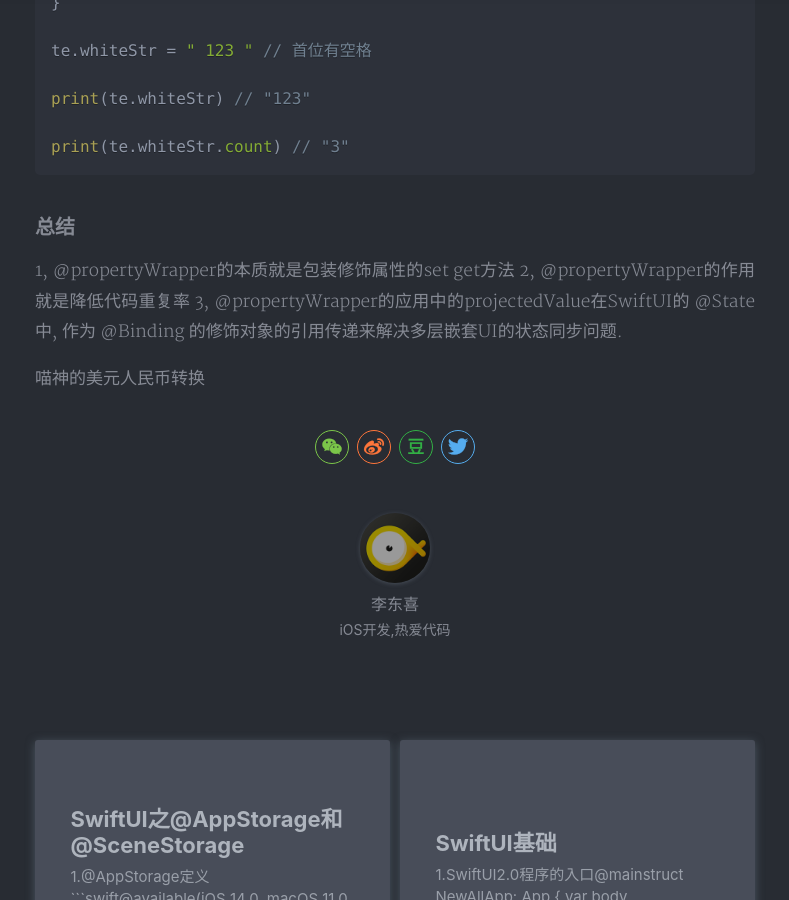
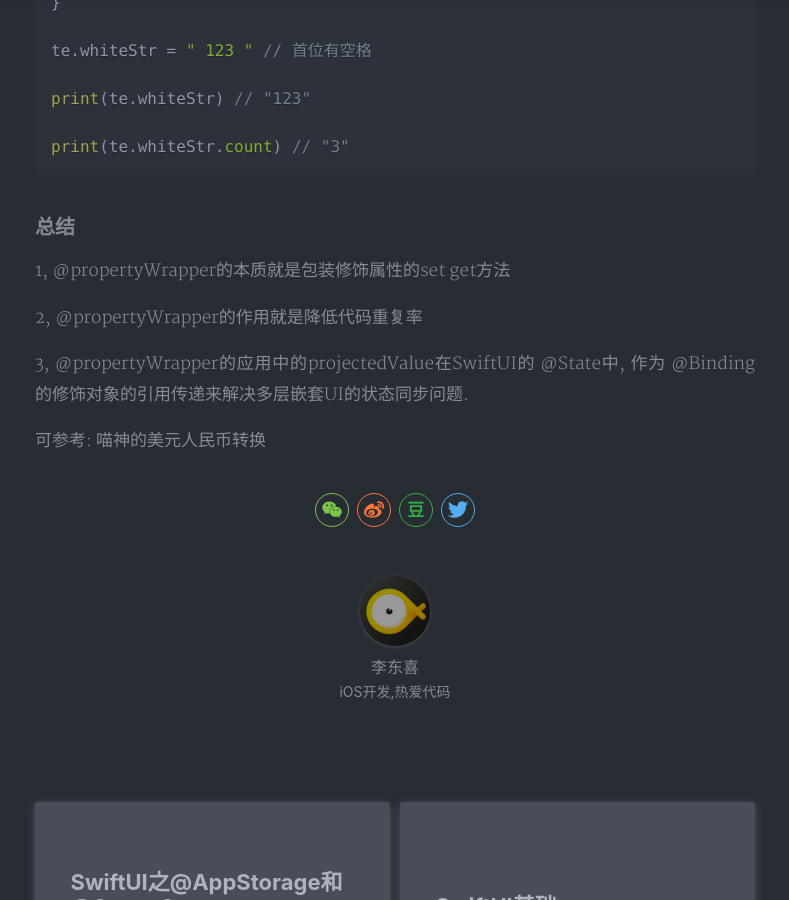
Before and after one commit to dongxiexidu/dongxiexidu.github.com, a Jekyll site: the page built from _posts/2021-06-02-SwiftUI之属性包装器propertyWrapper.md, in a window 1280 px wide and 900 px high, scrolled down 4375 px. Shown: the whole window, without its empty margins (245-1034 px from the left). Built offline with Jekyll 4.4.1, drawn with Linux system fonts in a browser that asks for light colours; nearby versions of some CDN libraries; a style sheet for code colours, icons or effects is not loaded; some of the changed lines change nothing that is shown.

Commit message:
Update 2021-06-02-SwiftUI之属性包装器propertyWrapper.md

```diff
--- a/_posts/2021-06-02-SwiftUI之属性包装器propertyWrapper.md
+++ b/_posts/2021-06-02-SwiftUI之属性包装器propertyWrapper.md
@@ -160,7 +160,9 @@ print(te.whiteStr.count) // "3"
 ### 总结
 
 1, @propertyWrapper的本质就是包装修饰属性的set get方法
+
 2, @propertyWrapper的作用就是降低代码重复率
+
 3, @propertyWrapper的应用中的projectedValue在SwiftUI的 @State中, 作为 @Binding 的修饰对象的引用传递来解决多层嵌套UI的状态同步问题.
 
-喵神的美元人民币转换
+可参考: 喵神的美元人民币转换
```
